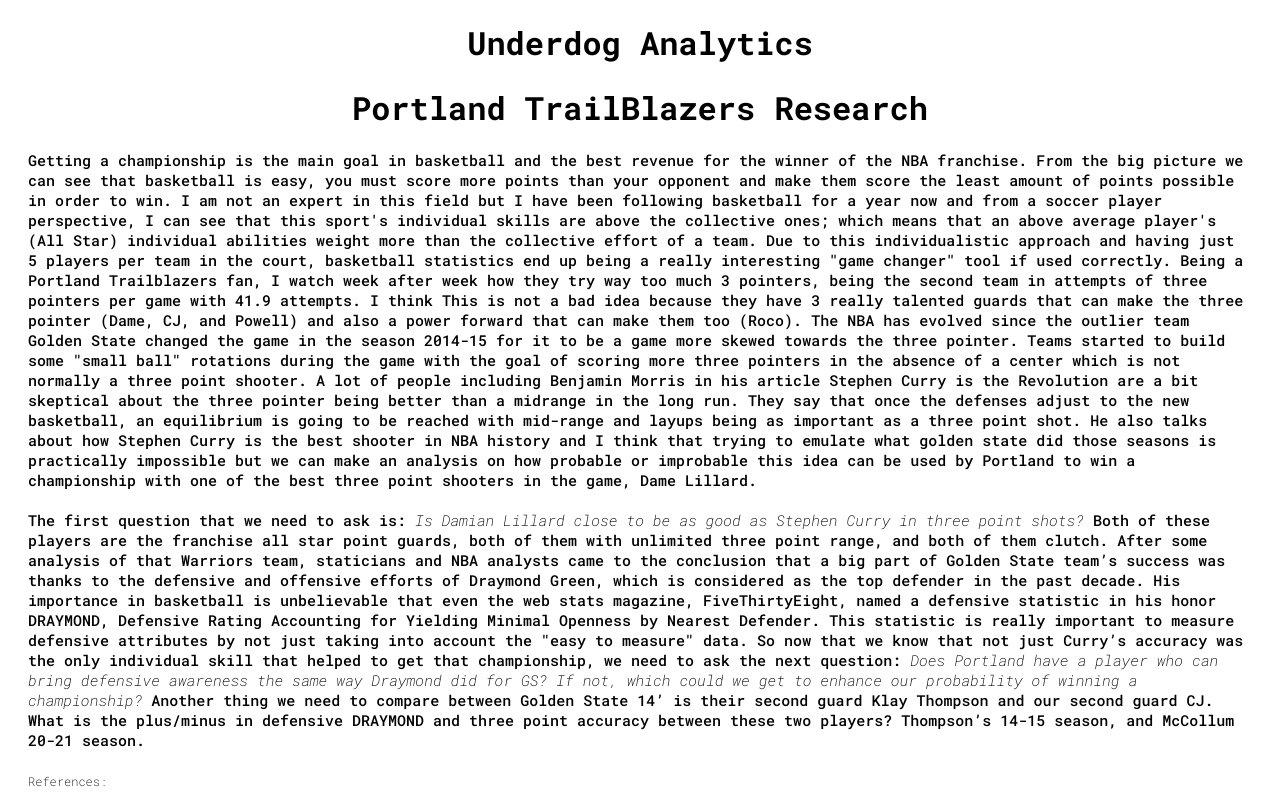
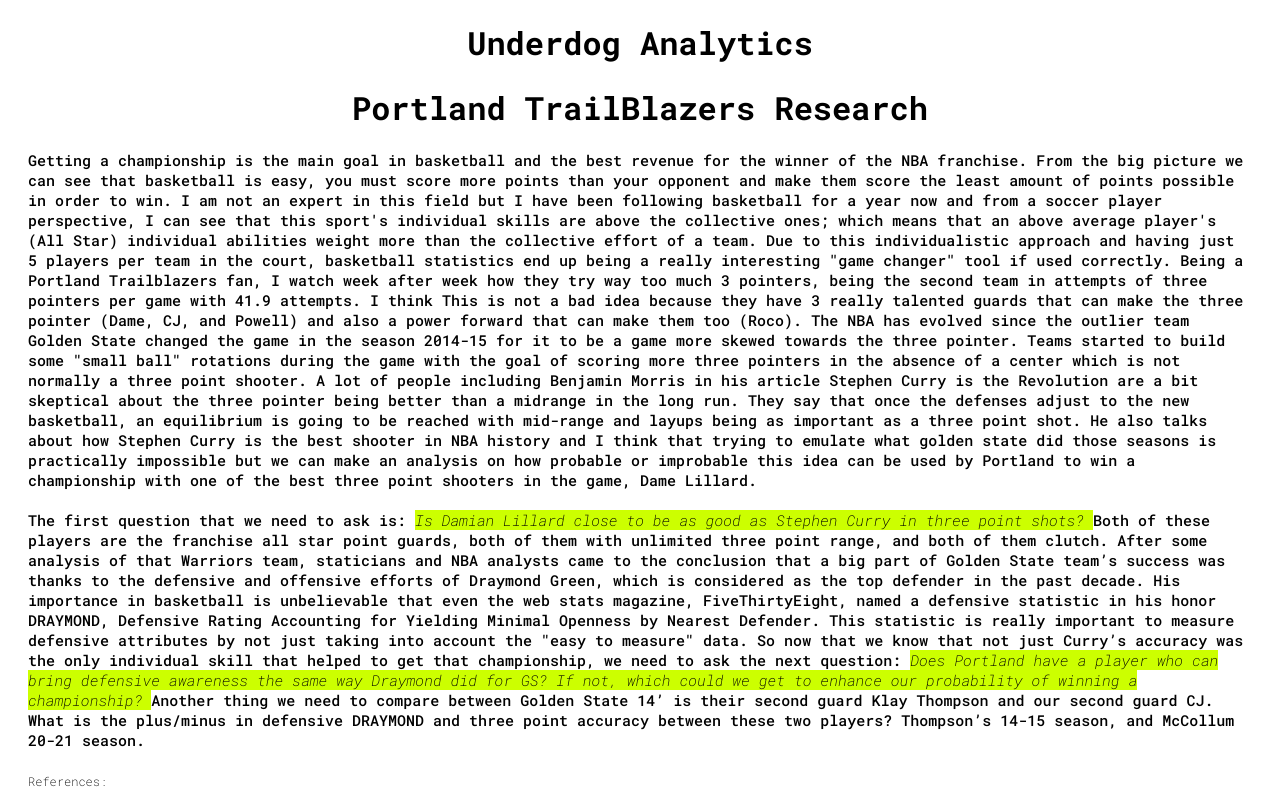
Before and after one commit to rdji20/first-react, a React (Vite) app: page / in a window 1280 px wide. Shown: the top 800 px of the page. Built offline with nearby package versions, Linux system fonts and the light colour scheme; no server answers.

Commit message:
highlight questions

```diff
--- a/src/styles.css
+++ b/src/styles.css
@@ -16,8 +16,9 @@
   stroke: red !important;
 }
 
-p em {
+em {
   font-weight: 500;
+  background-color: #ccff00;
 }
 
 p {
```
Also changed, not shown: 5 other files (tests, documents, lock files or other folders).
